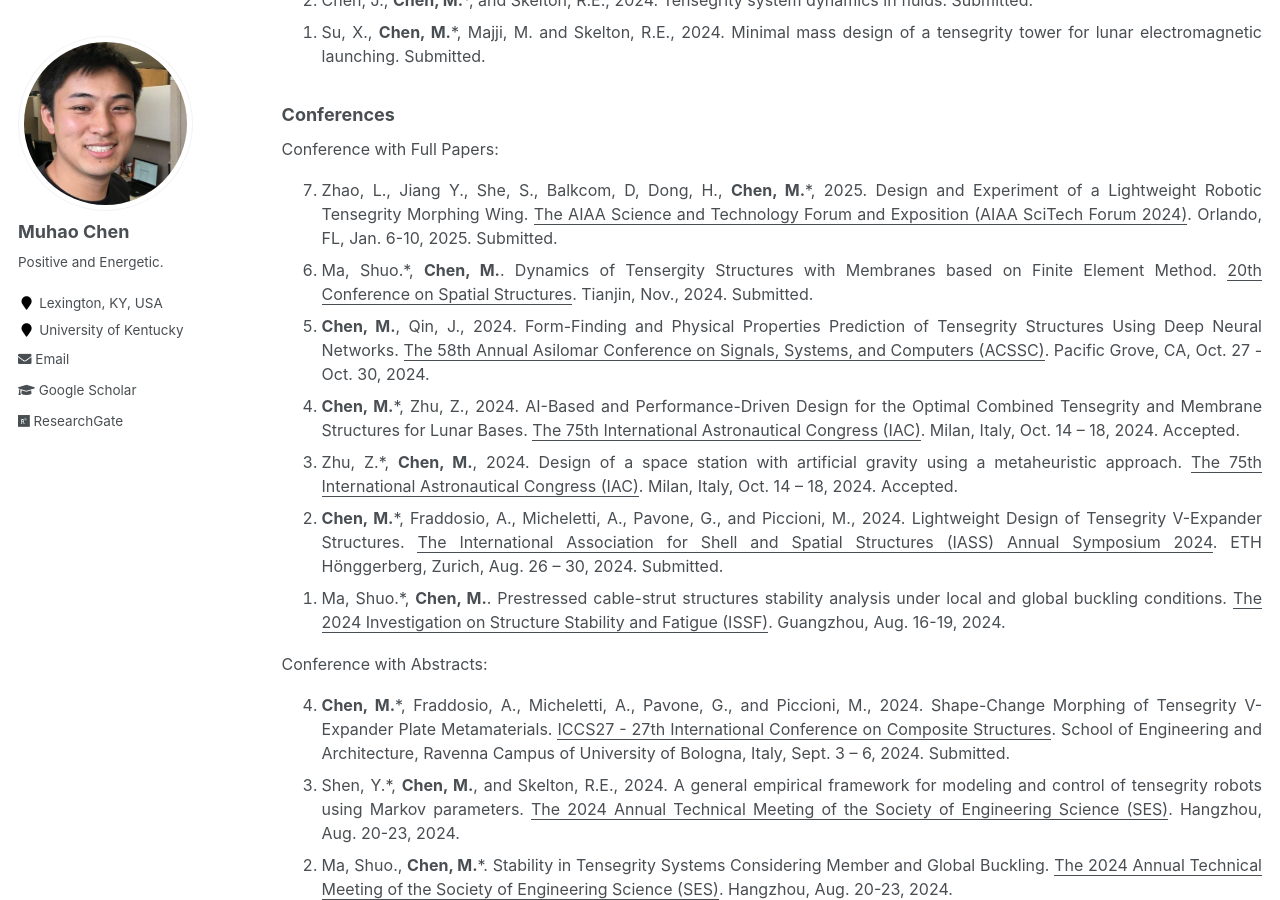
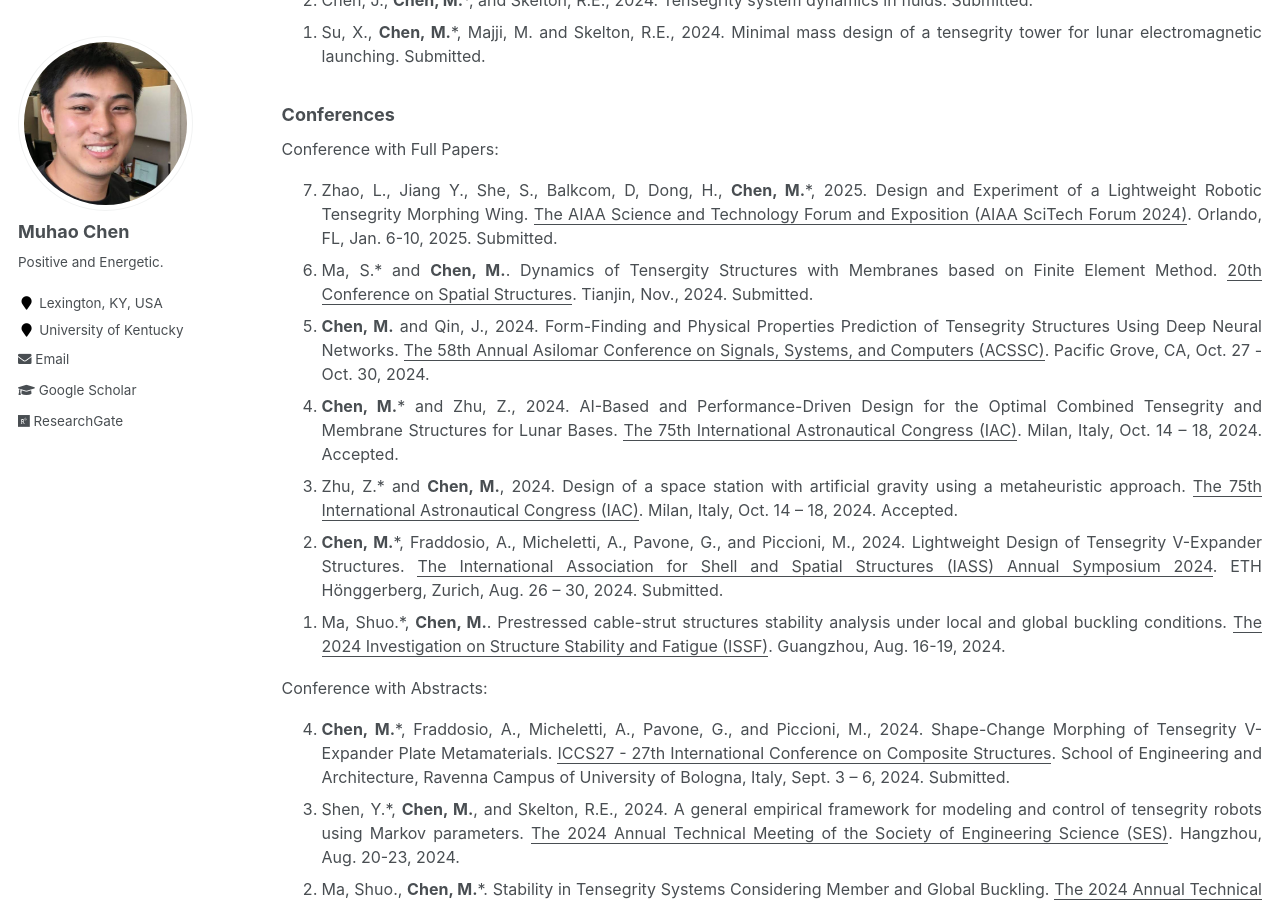
Before and after one commit to Muhao-Chen/muhao-chen.github.io, a Jekyll site: the page built from _pages/publication.md, in a window 1280 px wide and 900 px high, scrolled down 4001 px. Built offline with Jekyll 4.4.1, drawn with Linux system fonts in a browser that asks for light colours.

Commit message:
Update publication.md

```diff
--- a/_pages/publication.md
+++ b/_pages/publication.md
@@ -104,10 +104,10 @@ Conference with Full Papers:
 <ol reversed>
 <li> Zhao, L., Jiang Y., She, S., Balkcom, D, Dong, H., <strong>Chen, M.</strong>*, 2025. Design and Experiment of a Lightweight Robotic Tensegrity Morphing Wing. <u>The AIAA Science and Technology Forum and Exposition (AIAA SciTech Forum 2024)</u>. Orlando, FL, Jan. 6-10, 2025. Submitted. </li>
 <!-- <li> Xu, Y., <strong>Chen, M.</strong>*, 2024. The Minimal Mass Tensegrity Solutions to Compressive and Tensile Loads. <u>International Mechanical Engineering Congress & Exposition (IMECE)</u>. Portland, OR, Nov. 17 – 21, 2024. Submitted. </li> -->
-<li> Ma, Shuo.*, <strong>Chen, M.</strong>. Dynamics of Tensergity Structures with Membranes based on Finite Element Method. <u>20th Conference on Spatial Structures</u>. Tianjin, Nov., 2024. Submitted.</li>
-<li> <strong>Chen, M.</strong>, Qin, J., 2024. Form-Finding and Physical Properties Prediction of Tensegrity Structures Using Deep Neural Networks. <u>The 58th Annual Asilomar Conference on Signals, Systems, and Computers (ACSSC)</u>. Pacific Grove, CA, Oct. 27 - Oct. 30, 2024. </li>
-<li><strong>Chen, M.</strong>*, Zhu, Z., 2024. AI-Based and Performance-Driven Design for the Optimal Combined Tensegrity and Membrane Structures for Lunar Bases. <u>The 75th International Astronautical Congress (IAC)</u>. Milan, Italy, Oct. 14 – 18, 2024. Accepted. </li>
-<li>Zhu, Z.*, <strong>Chen, M.</strong>, 2024. Design of a space station with artificial gravity using a metaheuristic approach. <u>The 75th International Astronautical Congress (IAC)</u>. Milan, Italy, Oct. 14 – 18, 2024. Accepted. </li>
+<li> Ma, S.* and <strong>Chen, M.</strong>. Dynamics of Tensergity Structures with Membranes based on Finite Element Method. <u>20th Conference on Spatial Structures</u>. Tianjin, Nov., 2024. Submitted.</li>
+<li> <strong>Chen, M.</strong> and Qin, J., 2024. Form-Finding and Physical Properties Prediction of Tensegrity Structures Using Deep Neural Networks. <u>The 58th Annual Asilomar Conference on Signals, Systems, and Computers (ACSSC)</u>. Pacific Grove, CA, Oct. 27 - Oct. 30, 2024. </li>
+<li><strong>Chen, M.</strong>* and Zhu, Z., 2024. AI-Based and Performance-Driven Design for the Optimal Combined Tensegrity and Membrane Structures for Lunar Bases. <u>The 75th International Astronautical Congress (IAC)</u>. Milan, Italy, Oct. 14 – 18, 2024. Accepted. </li>
+<li>Zhu, Z.* and <strong>Chen, M.</strong>, 2024. Design of a space station with artificial gravity using a metaheuristic approach. <u>The 75th International Astronautical Congress (IAC)</u>. Milan, Italy, Oct. 14 – 18, 2024. Accepted. </li>
 <li><strong>Chen, M.</strong>*, Fraddosio, A., Micheletti, A., Pavone, G., and Piccioni, M., 2024. Lightweight Design of Tensegrity V-Expander Structures. <u>The International Association for Shell and Spatial Structures (IASS) Annual Symposium 2024</u>. ETH Hönggerberg, Zurich, Aug. 26 – 30, 2024. Submitted. </li>
 <li> Ma, Shuo.*, <strong>Chen, M.</strong>. Prestressed cable-strut structures stability analysis under local and global buckling conditions. <u>The 2024 Investigation on Structure Stability and Fatigue (ISSF)</u>. Guangzhou, Aug. 16-19, 2024.</li>
 <!-- <li> Chen, Y., <strong>Chen, M.</strong>, Xia, X.*, Hermanson, J.C., and Qi, F. An Efficient Approach to Solving the Coagulation Population Balance Equation through Weighted Particle Reconstruction. <u>The 16th International Conference on Gas–Liquid and Gas–Liquid–Solid Reactor Engineering (GLS-16)</u>. Dresden, Germany, Sept. 2-5, 2024. Accepted.</li> -->
```
